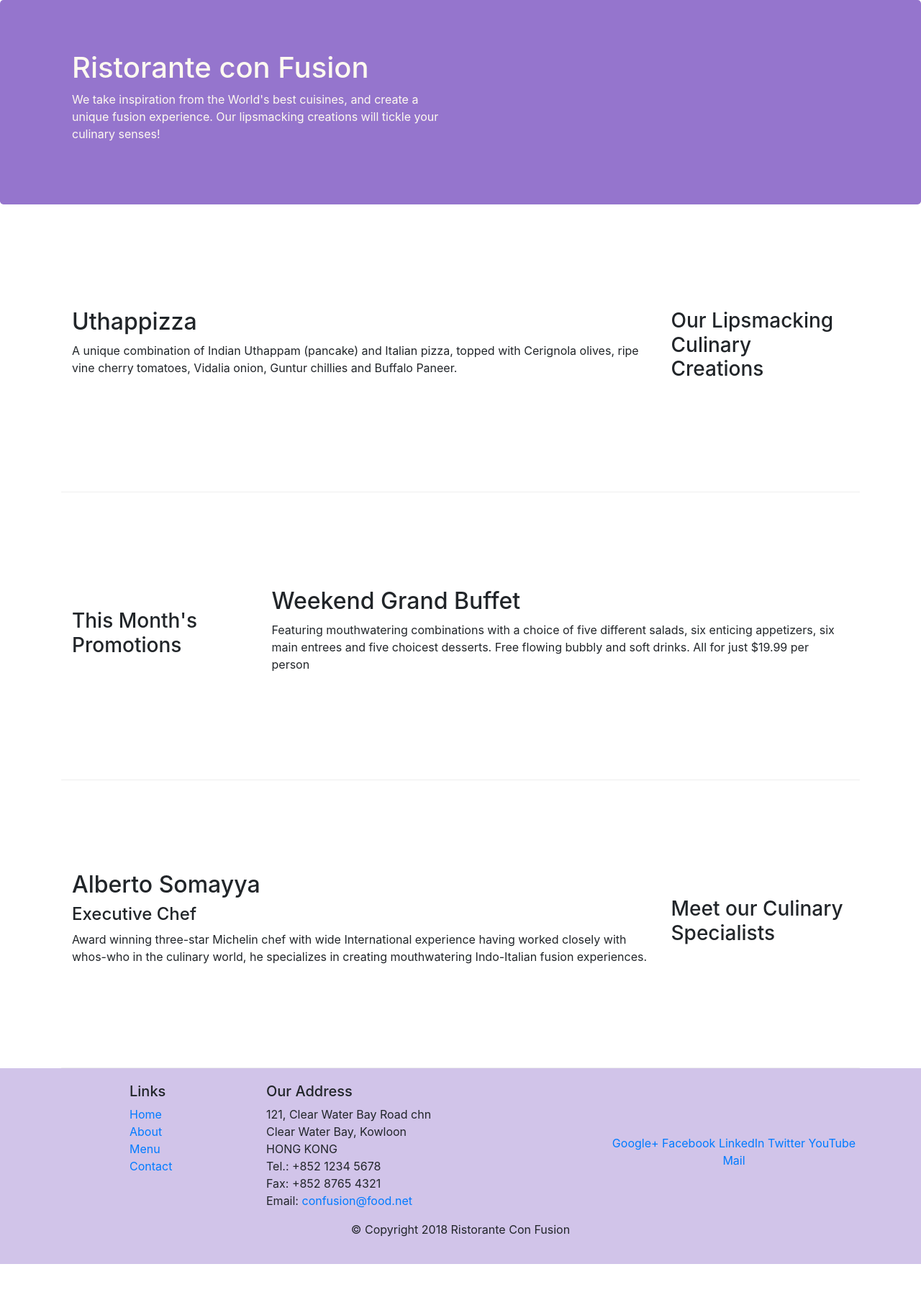
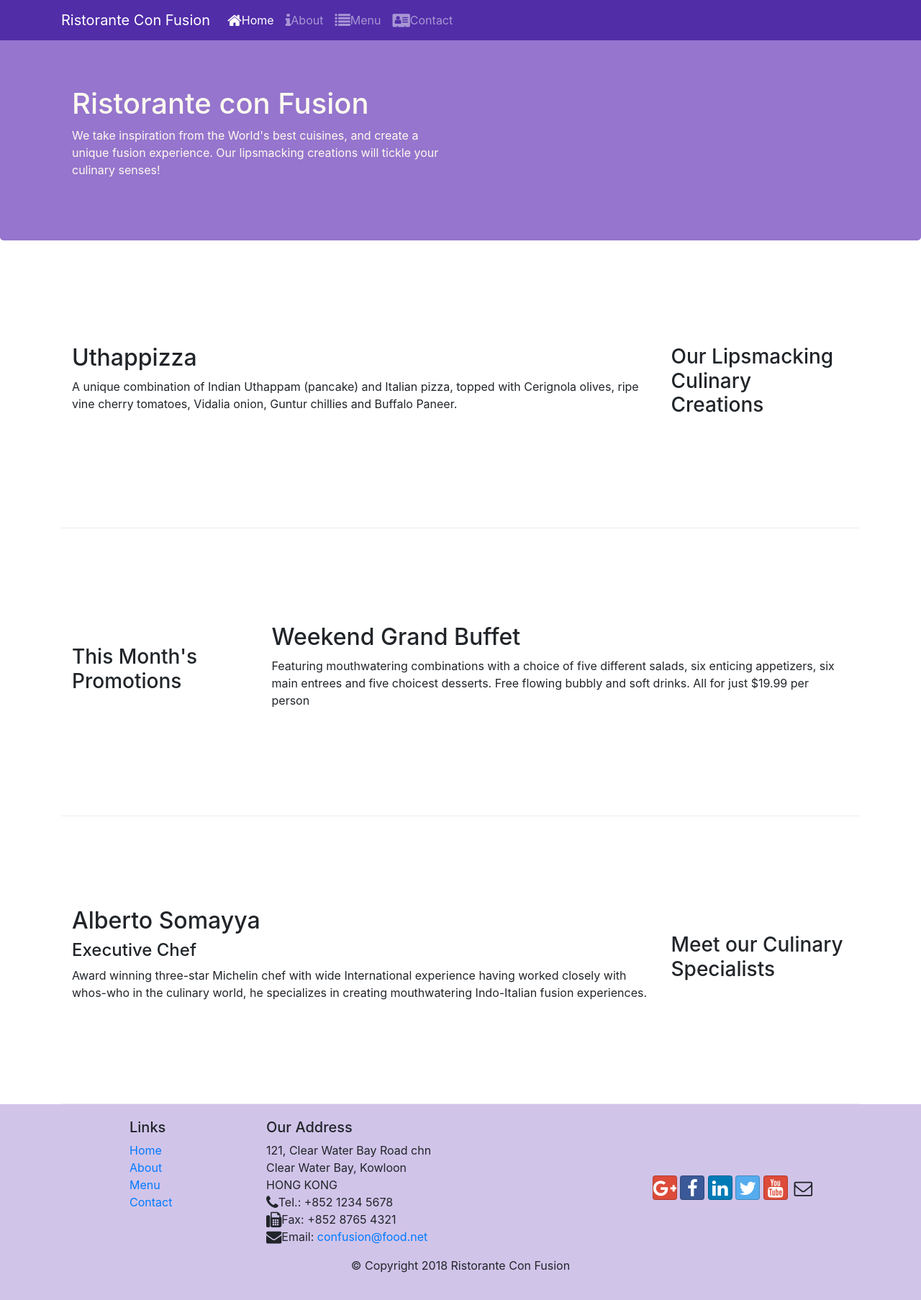
Before and after one commit to imkhezar/Bootstrap_website, a website: page index.html in a window 1280 px wide. Shown: the whole page at 72% size. Before the commit the page ends 1756 px from the top, so only its background shows below. Drawn offline with nearby package versions, Linux system fonts and the light colour scheme.

Commit message:
Navigation breadcom and fonts

```diff
--- a/css/style.css
+++ b/css/style.css
@@ -1,3 +1,11 @@
+body{
+    padding:50px 0px 0px 0px;
+    z-index:0;
+}
+
+.navbar-dark {
+     background-color: #512DA8;
+}
 .row-header{
     margin: 0px auto;
     padding: 0px auto;
--- a/index.html
+++ b/index.html
@@ -10,11 +10,28 @@
     <!-- Bootstrap CSS -->
     <link rel="stylesheet" href="node_modules/bootstrap/dist/css/bootstrap.min.css">
     <link rel="stylesheet" href="css/style.css">
+    <link rel="stylesheet" href="node_modules/font-awesome/css/font-awesome.min.css">
+    <link rel="stylesheet" href="node_modules/bootstrap-social/bootstrap-social.css">
     <title>Ristorante Con Fusion</title>
 </head>
 
 <body>
-
+    <nav class="navbar navbar-dark navbar-expand-sm fixed-top">
+        <div class="container">
+           <a class="navbar-brand" href="#">Ristorante Con Fusion</a>
+           <div class="collapse navbar-collapse" id="Navbar">
+                <ul class="navbar-nav mr-auto">
+                    <li class="nav-item active"><a class="nav-link" href="./index.html"><span class="fa fa-home fa-lg"></span>Home</a></li>
+                    <li class="nav-item"> <a class="nav-link" href="./aboutus.html"><span class="fa fa-info fa-lg"></span>About</a></li>
+                    <li class="nav-item"><a class="nav-link" href="#"><span class="fa fa-list fa-lg"></span>Menu</a></li>
+                    <li class="nav-item"><a class="nav-link" href="#"><span class="fa fa-address-card fa-lg"></span>Contact</a></li>
+                </ul>
+            </div>
+        </div>
+        <button class="navbar-toggler" type="button" data-toggle="collapse" data-target="#Navbar">
+            <span class="navbar-toggler-icon"></span>
+        </button>
+    </nav>
     <header class="jumbotron" >
         <div class="container">
             <div class="row row-header align-items-center">
@@ -80,19 +97,20 @@
 		              121, Clear Water Bay Road chn<br>
 		              Clear Water Bay, Kowloon<br>
 		              HONG KONG<br>
-		              Tel.: +852 1234 5678<br>
-		              Fax: +852 8765 4321<br>
-		              Email: <a href="mailto:confusion@food.net">confusion@food.net</a>
+		              <i class="fa fa-phone fa-lg"></i>Tel.: +852 1234 5678<br>
+		              <i class="fa fa-fax fa-lg"></i>Fax: +852 8765 4321<br>
+		              <i class="fa fa-envelope fa-lg"></i>Email: <a href="mailto:confusion@food.net">confusion@food.net</a>
 		           </address>
                 </div>
                 <div class="col-12 col-sm-4 align-self-center">
                     <div class="text-center">
-                        <a href="http://google.com/+">Google+</a>
-                        <a href="http://www.facebook.com/profile.php?id=">Facebook</a>
-                        <a href="http://www.linkedin.com/in/">LinkedIn</a>
-                        <a href="http://twitter.com/">Twitter</a>
-                        <a href="http://youtube.com/">YouTube</a>
-                        <a href="mailto:">Mail</a>
+
+                        <a class=" btn btn-social btn-social-icon btn-google"href="http://google.com/+"><i class="fa fa-google-plus"></i></a>
+                        <a class ="btn btn-social-icon btn-facebook"href="http://www.facebook.com/profile.php?id="><i class="fa fa-facebook "></i></a>
+                        <a class="btn btn-social-icon btn-linkedin" href="http://www.linkedin.com/in/"><i class="fa fa-linkedin"></i></a>
+                        <a  class ="btn btn-social-icon btn-twitter"href="http://twitter.com/"><i class="fa fa-twitter"></i></a>
+                        <a class="btn btn-social-icon  btn-google" href="http://youtube.com/"><i class="fa fa-youtube"></i></a>
+                        <a class="btn btn-social-icon" ref="mailto:"><i class="fa fa-envelope-o"></i></a>
                     </div>
                 </div>
            </div>
--- a/package.json
+++ b/package.json
@@ -15,6 +15,8 @@
   },
   "dependencies": {
     "bootstrap": "^4.4.1",
+    "bootstrap-social": "^5.1.1",
+    "font-awesome": "^4.7.0",
     "jquery": "^3.5.0",
     "popper.js": "^1.12.9"
   }
```
Also changed, not shown: aboutus.html (+35 -13 lines), 1 other file.
